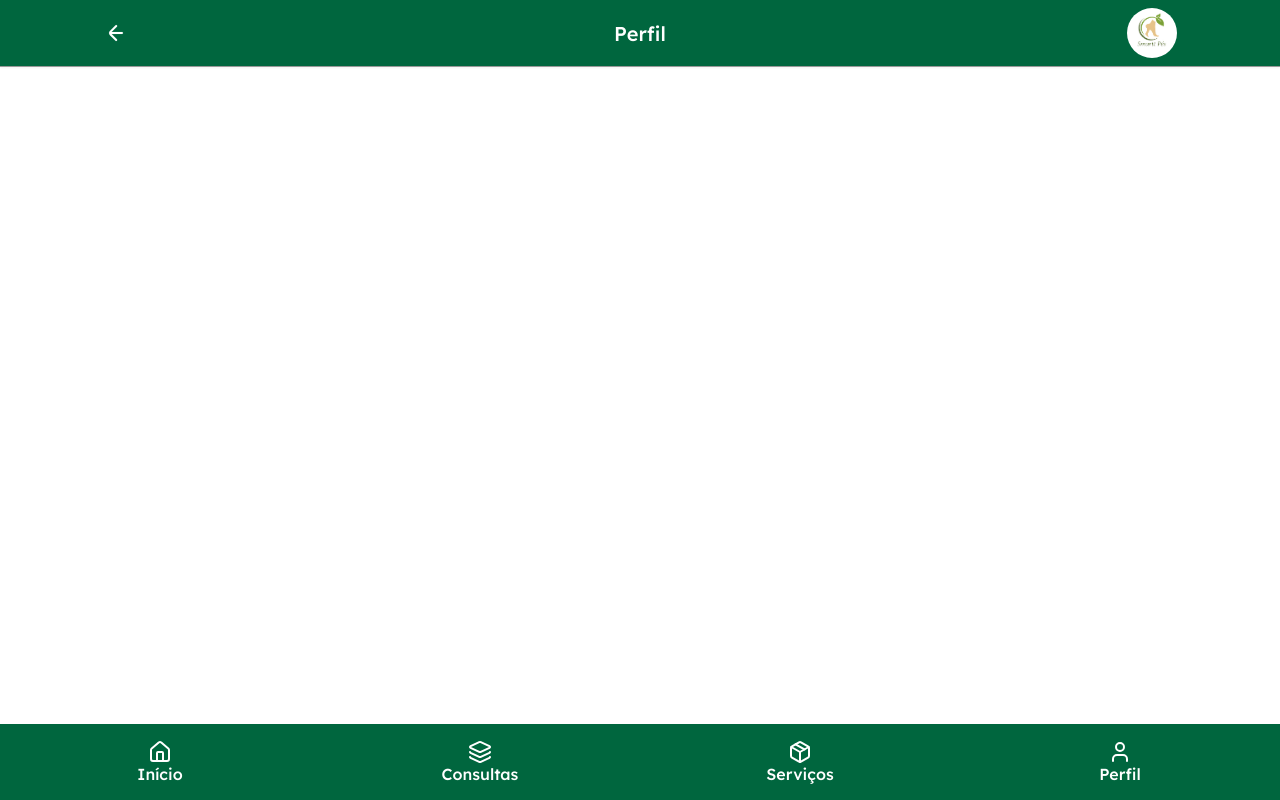
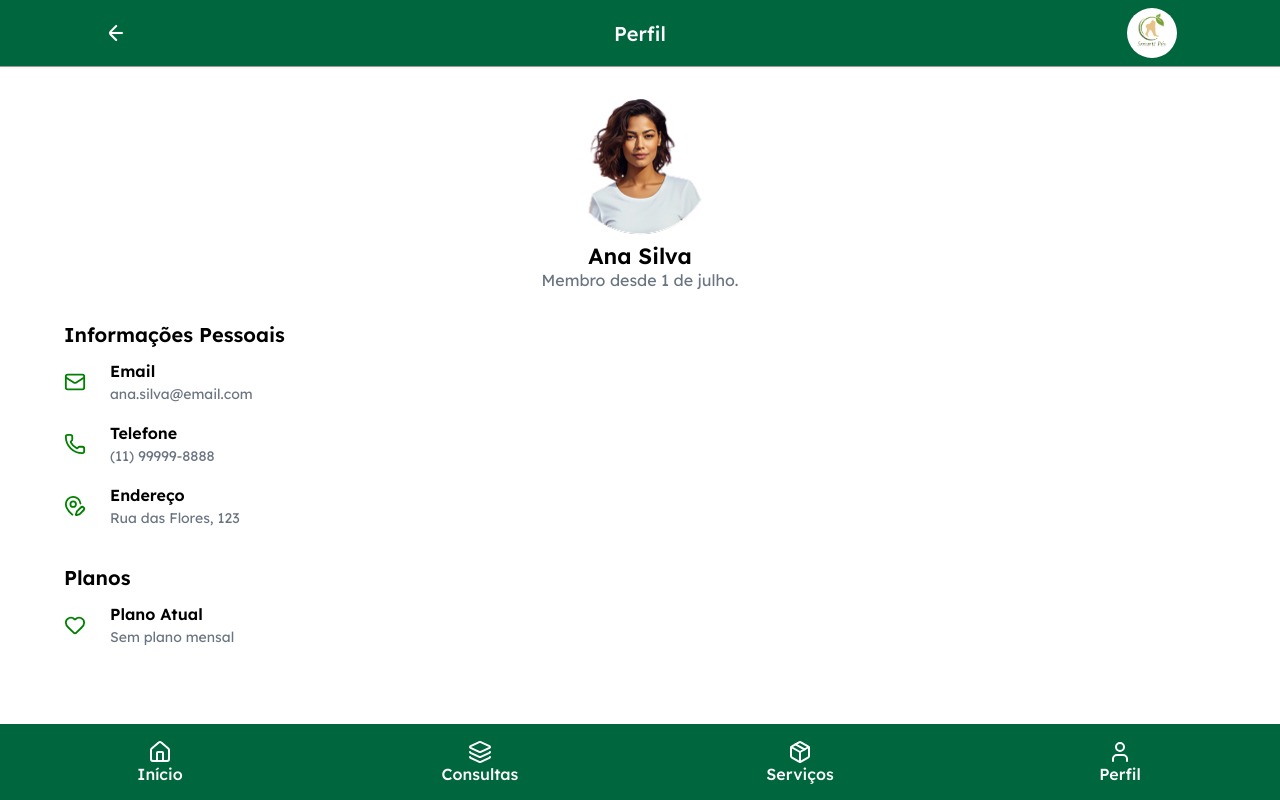
Before and after one commit to LiyDev/Smartt-Pes, a React (Vite) app: page /perfil in a window 1280 px wide. Built offline with nearby package versions, Linux system fonts and the light colour scheme.

Commit message:
feat: add Sobre page; update Perfil page with ProfileInfoCard

```diff
--- a/src/App.tsx
+++ b/src/App.tsx
@@ -13,6 +13,7 @@ import Tratamentos from "./pages/Tratamentos"
 import Perfil from "./pages/Perfil"
 import MobilePreview from "./components/Mobile"
 import { useEffect, useState } from "react"
+import Sobre from "./pages/Sobre"
 
 function App() {
 
@@ -21,16 +22,12 @@ function App() {
         useEffect(() => {
           if(window.innerWidth <= 500){
             setIsMobile(true);
-            console.log(window.innerWidth)
           } else {
             setIsMobile(false)
-                        console.log(window.innerWidth)
-
           }
         }, [])
 
   return (
-        // <div className="mobile-frame">
     <BrowserRouter>
       <Routes>
         {isMobile ?
@@ -48,6 +45,7 @@ function App() {
         <Route path='/planos' element={<Planos/>} />
         <Route path='/perfil' element={<Perfil/>} />
         <Route path='/historico' element={<Historico/>} />
+        <Route path='/sobre' element={<Sobre/>} />
         <Route path="*" element={<Navigate to="/" replace/>}/>
       </Routes>
     </BrowserRouter>
--- /dev/null
+++ b/src/components/ProfileInfoCard.tsx
@@ -0,0 +1,58 @@
+import styled from "styled-components";
+
+export const InformacoesCard = styled.div`
+    display: flex;
+    gap: 1.5rem;
+    align-items: center;
+`;
+
+export const InformacoesIconContainer = styled.div`
+    display: flex;
+    justify-content: center;
+    align-items: center;
+    padding: 1rem 0;
+`;
+
+export const InformacoesTextContainer = styled.div`
+    display: flex;
+    flex-direction: column;
+    gap: 0.25rem;
+`;
+
+export const InformacoesTitle = styled.h3`
+    font-size: 1rem;
+    font-weight: 600;
+`;
+
+export const InformacoesText = styled.label`
+    font-size: 14px;
+    font-weight: 400;
+    color: #6B7582;
+`;
+
+interface Props {
+    infoText: string,
+    infoTitle: string,
+    infoIcon: React.ElementType,
+}
+
+const ProfileInfoCard = ( {infoText, infoTitle, infoIcon}: Props ) => {
+  const Icon = infoIcon;
+  return (
+      <InformacoesCard>
+        <InformacoesIconContainer>
+          <Icon size={22} color={'green'} />
+        </InformacoesIconContainer>
+        <InformacoesTextContainer>
+          <InformacoesTitle>
+            {infoTitle}
+          </InformacoesTitle>
+          <InformacoesText>
+            {infoText}
+          </InformacoesText>
+        </InformacoesTextContainer>
+      </InformacoesCard>
+  );
+};
+
+export default ProfileInfoCard;
--- a/src/pages/Consulta/index.tsx
+++ b/src/pages/Consulta/index.tsx
@@ -5,7 +5,7 @@ import Button from "../../components/UI/Button";
 import WhatsappLogo from '../../assets/WhatsappLogo.svg'
 
 const Consulta = () => {
-    const WhatsappUrl = 'https://api.whatsapp.com/send?phone=5599999999999&text=Ol%C3%A1!%20Gostaria%20de%20agendar%20uma%20consulta.'
+    const WhatsappUrl = 'https://api.whatsapp.com/send?phone=557197272920&text=Ol%C3%A1!%20Gostaria%20de%20agendar%20uma%20consulta.'
     return (
         <ConsultaContainer>
             <Header title="Agendar Consulta"/>
--- a/src/pages/Login/index.tsx
+++ b/src/pages/Login/index.tsx
@@ -8,10 +8,6 @@ import { useNavigate } from "react-router";
 const Login = () => {
 
     const navigate = useNavigate();
-
-    //fazer lógica pra o submit ir pra uma tela de entrada;
-    //fazer campo de erro personalizado (?)
-
     const handleSubmit = (event: React.FormEvent<HTMLFormElement>) => {
         event.preventDefault();
         navigate("/home")
--- a/src/pages/Perfil/index.tsx
+++ b/src/pages/Perfil/index.tsx
@@ -1,18 +1,59 @@
 import {
+  FotoPerfilContainer,
   PerfilContainer,
+  PerfilIcon,
+  PerfilMembroTempoText,
+  PerfilNome,
+  SecaoContainer,
+  SecaoTitle,
+  WrapperPerfil,
+} from "./style";
 
-} from './style';
-
-import Header from '../../components/Header';
-import Footer from '../../components/Footer';
+import ProfileIcon from "../../assets/profileIcon.jpg";
+import Header from "../../components/Header";
+import Footer from "../../components/Footer";
+import ProfileInfoCard from "../../components/ProfileInfoCard";
+import { LucideMail, LucidePhone, LucideLocationEdit, LucideHeart } from "lucide-react";
 
 const Perfil = () => {
   return (
     <PerfilContainer>
       <Header title="Perfil" />
-
-
-
+      <WrapperPerfil>
+        <FotoPerfilContainer>
+          <PerfilIcon src={ProfileIcon} />
+          <PerfilNome>Ana Silva</PerfilNome>
+          <PerfilMembroTempoText>
+            Membro desde 1 de julho.
+          </PerfilMembroTempoText>
+        </FotoPerfilContainer>
+        <SecaoContainer>
+          <SecaoTitle>Informações Pessoais</SecaoTitle>
+          <ProfileInfoCard
+            infoText="ana.silva@email.com"
+            infoIcon={LucideMail}
+            infoTitle="Email"
+          />
+          <ProfileInfoCard
+            infoText="(11) 99999-8888"
+            infoIcon={LucidePhone}
+            infoTitle="Telefone"
+          />
+          <ProfileInfoCard
+            infoText="Rua das Flores, 123"
+            infoIcon={LucideLocationEdit}
+            infoTitle="Endereço"
+          />
+        </SecaoContainer>
+        <SecaoContainer>
+          <SecaoTitle>Planos</SecaoTitle>
+          <ProfileInfoCard
+            infoText="Sem plano mensal"
+            infoIcon={LucideHeart}
+            infoTitle="Plano Atual"
+          />
+        </SecaoContainer>
+      </WrapperPerfil>
       <Footer />
     </PerfilContainer>
   );
--- a/src/pages/Perfil/style.ts
+++ b/src/pages/Perfil/style.ts
@@ -1,4 +1,54 @@
 import styled from 'styled-components';
 
 export const PerfilContainer = styled.div`
+    display: flex;
+    flex-direction: column;
+    align-items: center;
 `;
+
+export const WrapperPerfil = styled.div`
+    width: 90%;
+    display: flex;
+    flex-direction: column;
+    gap: 2rem;
+    margin-top: 1rem;
+`
+
+export const FotoPerfilContainer = styled.div`
+    display: flex;
+    flex-direction: column;
+    justify-content: center;
+    align-items: center;
+`
+
+export const PerfilIcon = styled.img`
+    width: 240px;
+    height: auto;
+    border-radius: 100%;
+`
+
+export const PerfilNome = styled.h2`
+    font-family: 'Lexend', sans-serif;
+    font-size: 22px;
+    font-weight: 600;
+    line-height: 28px;
+`
+
+export const PerfilMembroTempoText = styled.label`
+    color: #6B7582;
+    font-size: 1rem;
+    font-weight: 400;
+`
+
+export const SecaoContainer = styled.div `
+    display: flex;
+    flex-direction: column;
+    gap: 0.5rem;
+
+`
+
+export const SecaoTitle = styled.h2`
+    font-size: 20px;
+    font-weight: 600;
+
+`
--- a/src/pages/Podomoto/index.tsx
+++ b/src/pages/Podomoto/index.tsx
@@ -30,7 +30,7 @@ const Podomoto = () => {
                     </GuideIconContainer>
                     <GuideTextContainer>
                         <GuideTitle>1. Contato Inicial</GuideTitle>
-                        <GuideText>Ligue para nossa central de atendimento 24 horas.</GuideText>
+                        <GuideText>Ligue para nossa central de atendimento.</GuideText>
                     </GuideTextContainer>
                 </PodomotoGuideWrapper>
 
--- /dev/null
+++ b/src/pages/Sobre/index.tsx
@@ -0,0 +1,67 @@
+import Footer from "../../components/Footer";
+import Header from "../../components/Header";
+import {
+  SobreContainer,
+  SobreImageHeader,
+  SobreText,
+  SobreTitle,
+  SobreWrapper,
+} from "./style";
+import sobreIcon from "../../assets/SobreIcon.jpg";
+
+const Sobre = () => {
+  return (
+    <SobreContainer>
+      <Header title="Sobre a podologia" />
+      <SobreImageHeader src={sobreIcon} />
+
+      <SobreWrapper>
+        <SobreTitle>O que é podologia?</SobreTitle>
+        <SobreText>
+          A podologia é a área da saúde especializada nos cuidados com os pés. O
+          profissional podólogo é responsável por prevenir, diagnosticar e
+          tratar diversas condições que afetam a saúde dos pés, como calos,
+          unhas encravadas, rachaduras, micoses, verrugas plantares, entre
+          outros.
+        </SobreText>
+        <SobreText>
+          Mas a podologia vai além de apenas “cuidar dos pés”. Ela tem um papel
+          fundamental na qualidade de vida, no bem-estar e até na mobilidade das
+          pessoas. Afinal, os pés sustentam o corpo, nos levam a todos os
+          lugares e merecem atenção especial.
+        </SobreText>
+        <SobreText>
+          A podologia é indicada para todas as idades, desde crianças com
+          alterações nos dedos ou unhas, até idosos que já apresentam
+          dificuldades para cuidar dos próprios pés.
+        </SobreText>
+        <SobreTitle>
+          Como a podologia pode atuar na vida das pessoas?
+        </SobreTitle>
+        <SobreText>
+          • 🦶 Prevenção de problemas: Evita complicações futuras com o cuidado
+          correto, especialmente em pessoas com doenças crônicas como diabetes,
+          que precisam de atenção redobrada nos pés.
+        </SobreText>
+        <SobreText>
+            • 👣 Alívio de dores:
+          Corrige alterações nas unhas e calosidades que causam desconforto ao
+          andar.
+        </SobreText>
+        <SobreText>
+            • 🩺 Atenção terapêutica: Atua de forma complementar com outras
+          áreas da saúde, oferecendo tratamentos e orientações específicas para
+          manter os pés saudáveis.
+        </SobreText>
+        <SobreText>
+            • 💅 Estética saudável: Mantém os pés bonitos
+          sem abrir mão da segurança e da higiene, sempre com olhar técnico e
+          profissional.
+        </SobreText>
+      </SobreWrapper>
+      <Footer position="sticky" />
+    </SobreContainer>
+  );
+};
+
+export default Sobre;
--- /dev/null
+++ b/src/pages/Sobre/style.ts
@@ -0,0 +1,27 @@
+import styled from "styled-components";
+
+export const SobreContainer = styled.div`
+    display: flex;
+    flex-direction: column;
+    align-items: center;
+`
+
+export const SobreWrapper = styled.div`
+    display: flex;
+    flex-direction: column;
+    gap: 1rem;
+    width: 90%;
+`
+
+export const SobreImageHeader = styled.img`
+    margin-bottom: 1.5rem;
+`
+
+export const SobreTitle = styled.h2`
+    font-size: 22px;
+`
+
+export const SobreText = styled.p`
+    font-size: 1rem;
+    font-weight: 400;
+`
--- a/src/pages/TeleConsulta/index.tsx
+++ b/src/pages/TeleConsulta/index.tsx
@@ -11,7 +11,8 @@ const Teleconsulta = () => {
             <Header title="Teleconsulta"/>
             <TeleconsultaFrame src={TeleconsultaImg}/>
             <TeleconsultaText>
-                A teleconsulta é uma consulta médica realizada remotamente, utilizando tecnologias de comunicação como videoconferência. Essa modalidade permite que pacientes recebam atendimento médico sem a necessidade de deslocamento físico até um consultório ou clínica.
+                A teleconsulta é um atendimento online, por vídeo, onde o profissional de saúde (médico ou podólogo) avalia seus sintomas, orienta os cuidados iniciais e, se necessário, agenda um atendimento presencial.
+                É prática, segura e feita com todo cuidado e sigilo que você merece.
             </TeleconsultaText>
             <ButtonContainer>
                 <Button text="Iniciar Teleconsulta" endpoint="/home"/>
```
Also changed, not shown: src/components/Footer.tsx (+8 -4 lines), src/pages/ServicesPage/index.tsx (+0 -7 lines), src/assets/SobreIcon.jpg (added), src/assets/profileIcon.jpg (added).
